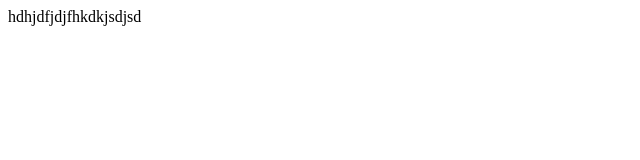
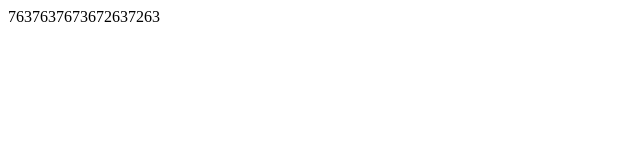
Before and after one commit to youma123/lianjing, a plain HTML site: page index.html in a window 1280 px wide. Shown: the full height of the page, 0-640 px from the left. Drawn offline with Linux system fonts and the light colour scheme.

Commit message:
第三次提交文件

```diff
--- a/index.html
+++ b/index.html
@@ -6,6 +6,6 @@
     <title>Document</title>
 </head>
 <body>
-    hdhjdfjdjfhkdkjsdjsd
+    7637637673672637263
 </body>
 </html>
```
